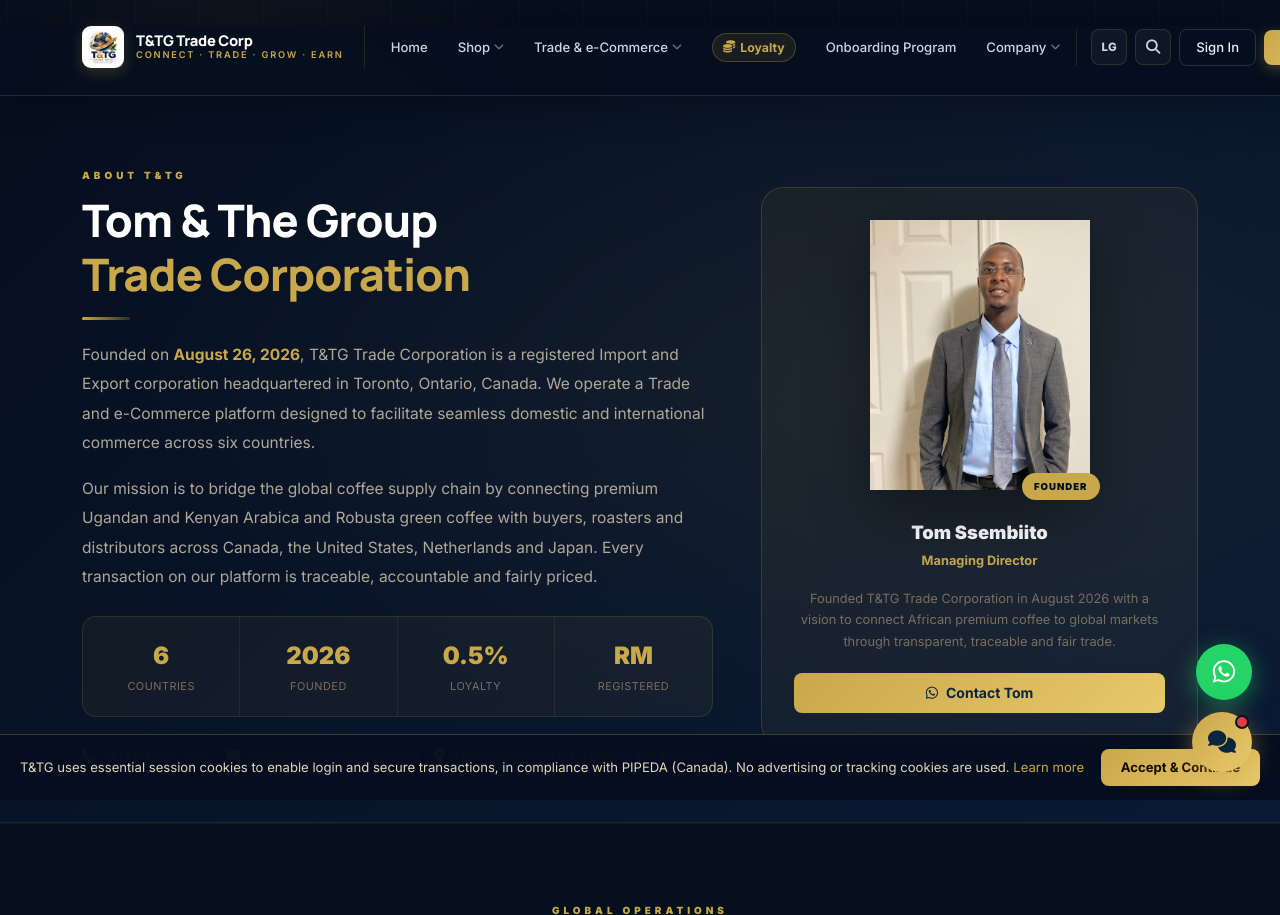
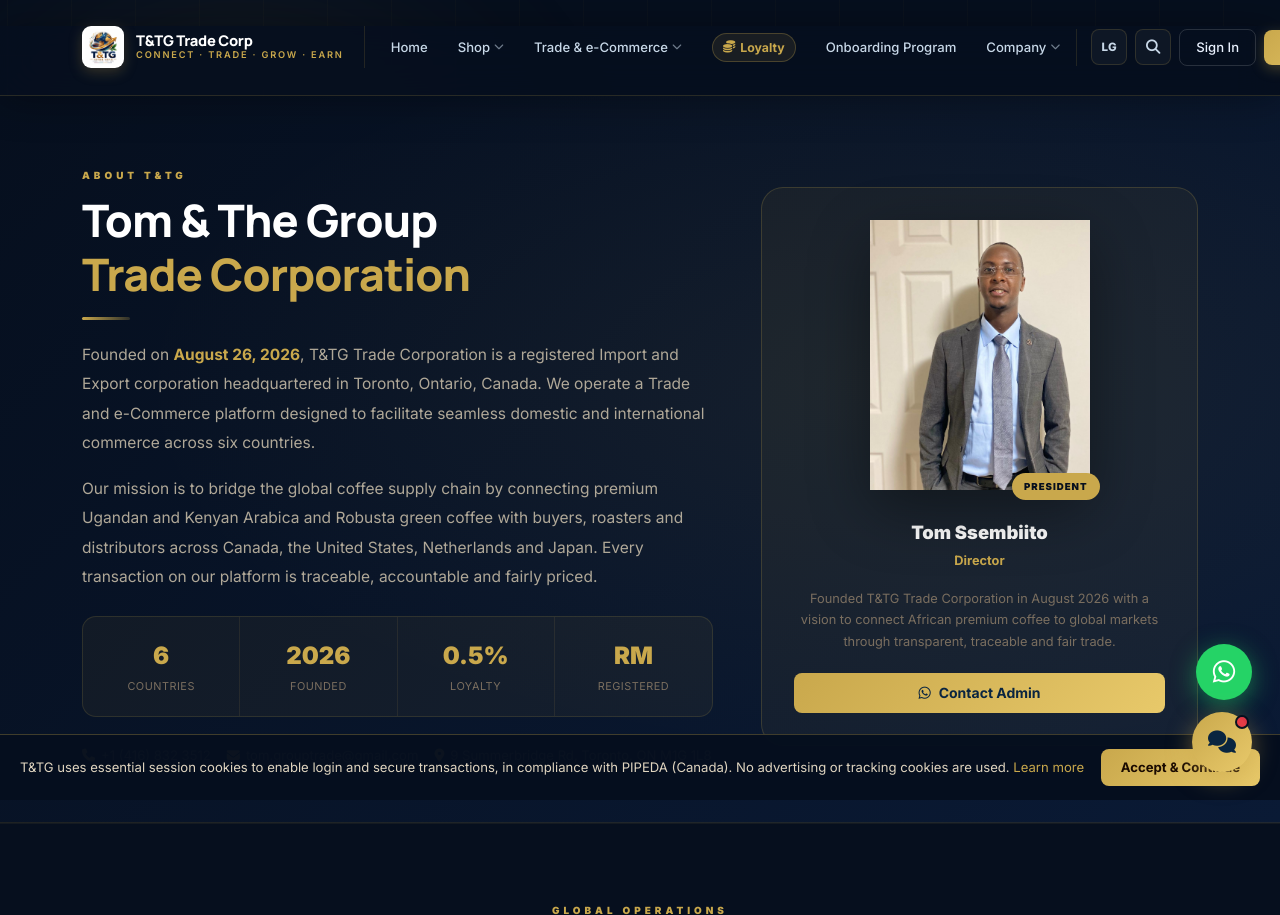
Before and after one commit to Keplas/tntg-corp, a Django app: page /about/ in a window 1280 px wide; the page is wider, and only the part inside the window is pictured. Shown: the top 915 px of that part. Run offline with Django 5.2, Linux system fonts and the light colour scheme; data comes from the database, SQL or seed files in the repository; data that the repository does not hold is empty.

Commit message:
About page: Founder to President, Managing Director to Director, Contact Tom to Contact Admin

```diff
--- a/core/views.py
+++ b/core/views.py
@@ -54,7 +54,7 @@ def about(request):
         {'icon': 'fas fa-certificate',     'label': 'Registration',     'value': 'Import and Export (RM) Registered Corporation'},
         {'icon': 'fas fa-calendar-alt',    'label': 'Founded',          'value': 'August 26, 2026'},
         {'icon': 'fas fa-map-marker-alt',  'label': 'Headquarters',     'value': '9 Summerbridge Rd, Toronto, ON M1G 1L8, Canada'},
-        {'icon': 'fas fa-user-tie',        'label': 'Managing Director','value': 'Tom Ssembiito'},
+        {'icon': 'fas fa-user-tie',        'label': 'Director',         'value': 'Tom Ssembiito'},
         {'icon': 'fas fa-phone',           'label': 'Phone and WhatsApp','value': '+1 (416) 832 3512'},
         {'icon': 'fas fa-envelope',        'label': 'Email',            'value': 'tom.grouptrade@gmail.com'},
         {'icon': 'fas fa-globe',           'label': 'Operating Countries','value': 'Canada, USA, Uganda, Kenya, Netherlands and Japan'},
--- a/templates/core/about.html
+++ b/templates/core/about.html
@@ -68,7 +68,7 @@
         </div>
       </div>
 
-      <!-- Right: Founder -->
+      <!-- Right: President -->
       <div class="col-lg-5">
         <div style="background:rgba(201,168,76,.06);border:1px solid rgba(201,168,76,.2);border-radius:22px;padding:32px;text-align:center">
           <div style="position:relative;display:inline-block;margin-bottom:20px">
@@ -79,15 +79,15 @@
                 onload="this.style.display='block';document.getElementById('founder-initials').style.display='none';"
                 onerror="this.style.display='none';">
             </div>
-            <div style="position:absolute;bottom:-10px;right:-10px;background:#c9a84c;color:#060f1e;font-size:.6rem;font-weight:900;padding:6px 12px;border-radius:20px;letter-spacing:1px;text-transform:uppercase">Founder</div>
+            <div style="position:absolute;bottom:-10px;right:-10px;background:#c9a84c;color:#060f1e;font-size:.6rem;font-weight:900;padding:6px 12px;border-radius:20px;letter-spacing:1px;text-transform:uppercase">President</div>
           </div>
           <div style="color:#fff;font-weight:900;font-size:1.15rem;margin-bottom:4px">Tom Ssembiito</div>
-          <div style="color:#c9a84c;font-size:.8rem;font-weight:700;margin-bottom:16px">Managing Director</div>
+          <div style="color:#c9a84c;font-size:.8rem;font-weight:700;margin-bottom:16px">Director</div>
           <p style="color:#7a6e5f;font-size:.8rem;line-height:1.7;margin-bottom:20px">
             Founded T&TG Trade Corporation in August 2026 with a vision to connect African premium coffee to global markets through transparent, traceable and fair trade.
           </p>
           <a href="https://wa.me/14168323512" target="_blank" class="btn btn-gold w-100" style="font-weight:700">
-            <i class="fab fa-whatsapp me-2"></i>Contact Tom
+            <i class="fab fa-whatsapp me-2"></i>Contact Admin
           </a>
         </div>
       </div>
```
